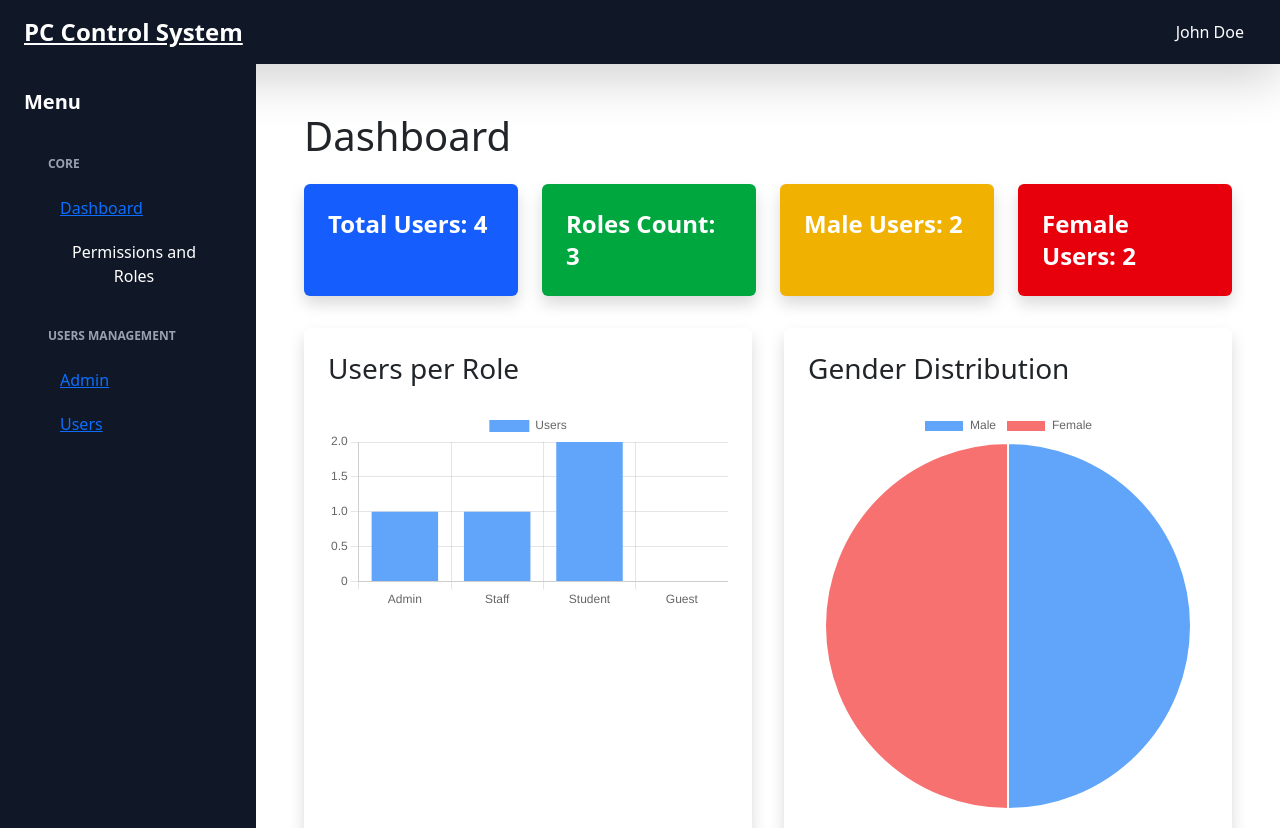
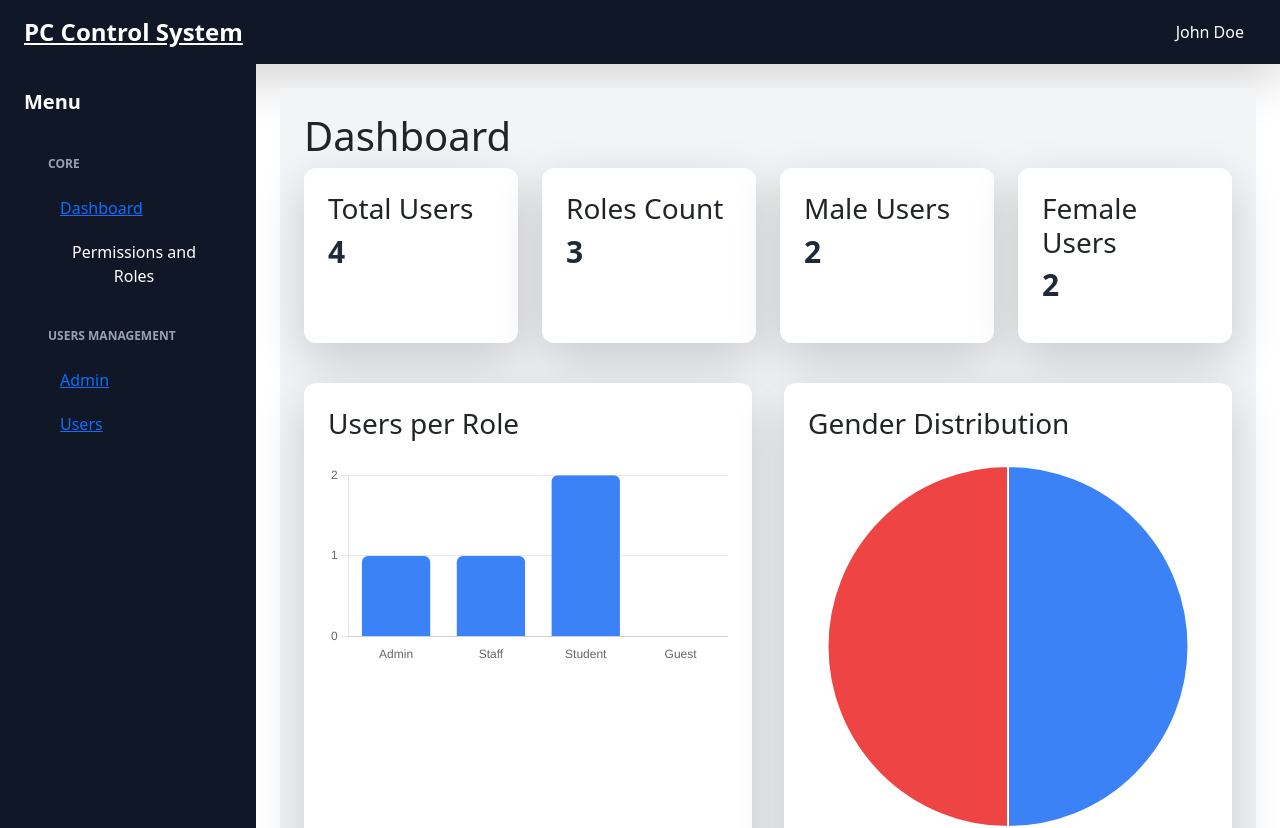
Before and after one commit to KisuHaile/pc-management-system, a React (Vite) app in the folder PcManagement/: page / in a window 1280 px wide. Shown: the top 828 px of the page. Built offline with nearby package versions, Linux system fonts and the light colour scheme; the HTML template or start-up script is replaced by a standard one.

Commit message:
feat: enhance Dashboard component with improved styling and dynamic chart options

```diff
--- a/PcManagement/src/pages/Dashboard.jsx
+++ b/PcManagement/src/pages/Dashboard.jsx
@@ -13,41 +13,88 @@ export default function Dashboard() {
 
   const barData = {
     labels: ['Admin', 'Staff', 'Student', 'Guest'],
-    datasets: [{ label: 'Users', data: [1, 1, 2, 0], backgroundColor: '#60A5FA' }]
+    datasets: [
+      {
+        label: 'Users',
+        data: [1, 1, 2, 0], // Replace with dynamic data if available
+        backgroundColor: '#3B82F6',
+        borderRadius: 6,
+      }
+    ]
   };
 
   const pieData = {
     labels: ['Male', 'Female'],
-    datasets: [{ data: [males, females], backgroundColor: ['#60A5FA', '#F87171'] }]
+    datasets: [
+      {
+        data: [males, females],
+        backgroundColor: ['#3B82F6', '#EF4444'],
+        hoverOffset: 8,
+      }
+    ]
   };
 
   return (
-    <div className="p-6">
-      <h1 className="text-3xl font-bold mb-4">Dashboard</h1>
+    <div className="p-6 bg-gray-100 min-h-screen">
+      <h1 className="text-4xl font-bold text-gray-800 mb-6">Dashboard</h1>
 
-      <div className="grid grid-cols-1 md:grid-cols-4 gap-6 mb-8">
-        <div className="bg-blue-600 text-white p-6 rounded shadow">
-          <div className="text-2xl font-bold">Total Users: {total}</div>
+      {/* Stats Cards */}
+      <div className="grid grid-cols-1 sm:grid-cols-2 lg:grid-cols-4 gap-6 mb-10">
+        <div className="bg-white p-6 rounded-xl shadow-lg hover:shadow-xl transition">
+          <h3 className="text-gray-500 font-semibold">Total Users</h3>
+          <p className="text-3xl font-bold text-gray-800 mt-2">{total}</p>
         </div>
-        <div className="bg-green-600 text-white p-6 rounded shadow">
-          <div className="text-2xl font-bold">Roles Count: {rolesCount}</div>
+        <div className="bg-white p-6 rounded-xl shadow-lg hover:shadow-xl transition">
+          <h3 className="text-gray-500 font-semibold">Roles Count</h3>
+          <p className="text-3xl font-bold text-gray-800 mt-2">{rolesCount}</p>
         </div>
-        <div className="bg-yellow-500 text-white p-6 rounded shadow">
-          <div className="text-2xl font-bold">Male Users: {males}</div>
+        <div className="bg-white p-6 rounded-xl shadow-lg hover:shadow-xl transition">
+          <h3 className="text-gray-500 font-semibold">Male Users</h3>
+          <p className="text-3xl font-bold text-gray-800 mt-2">{males}</p>
         </div>
-        <div className="bg-red-600 text-white p-6 rounded shadow">
-          <div className="text-2xl font-bold">Female Users: {females}</div>
+        <div className="bg-white p-6 rounded-xl shadow-lg hover:shadow-xl transition">
+          <h3 className="text-gray-500 font-semibold">Female Users</h3>
+          <p className="text-3xl font-bold text-gray-800 mt-2">{females}</p>
         </div>
       </div>
 
+      {/* Charts */}
       <div className="grid grid-cols-1 lg:grid-cols-2 gap-8">
-        <div className="bg-white p-6 rounded shadow">
-          <h3 className="text-xl font-semibold mb-4">Users per Role</h3>
-          <Bar data={barData} />
+        <div className="bg-white p-6 rounded-xl shadow-lg hover:shadow-xl transition">
+          <h3 className="text-xl font-semibold text-gray-800 mb-4">Users per Role</h3>
+          <Bar
+            data={barData}
+            options={{
+              responsive: true,
+              plugins: {
+                legend: { display: false },
+                tooltip: { mode: 'index', intersect: false },
+              },
+              scales: {
+                y: {
+                  beginAtZero: true,
+                  ticks: { stepSize: 1 },
+                  grid: { color: '#E5E7EB' }
+                },
+                x: {
+                  grid: { display: false }
+                }
+              }
+            }}
+          />
         </div>
-        <div className="bg-white p-6 rounded shadow">
-          <h3 className="text-xl font-semibold mb-4">Gender Distribution</h3>
-          <Pie data={pieData} />
+        <div className="bg-white p-6 rounded-xl shadow-lg hover:shadow-xl transition">
+          <h3 className="text-xl font-semibold text-gray-800 mb-4">Gender Distribution</h3>
+          <Pie
+            data={pieData}
+            options={{
+              responsive: true,
+              plugins: {
+                legend: { position: 'bottom', labels: { boxWidth: 20, padding: 15 } },
+                tooltip: { mode: 'index' },
+              }
+            }}
+          />
         </div>
       </div>
     </div>
```
